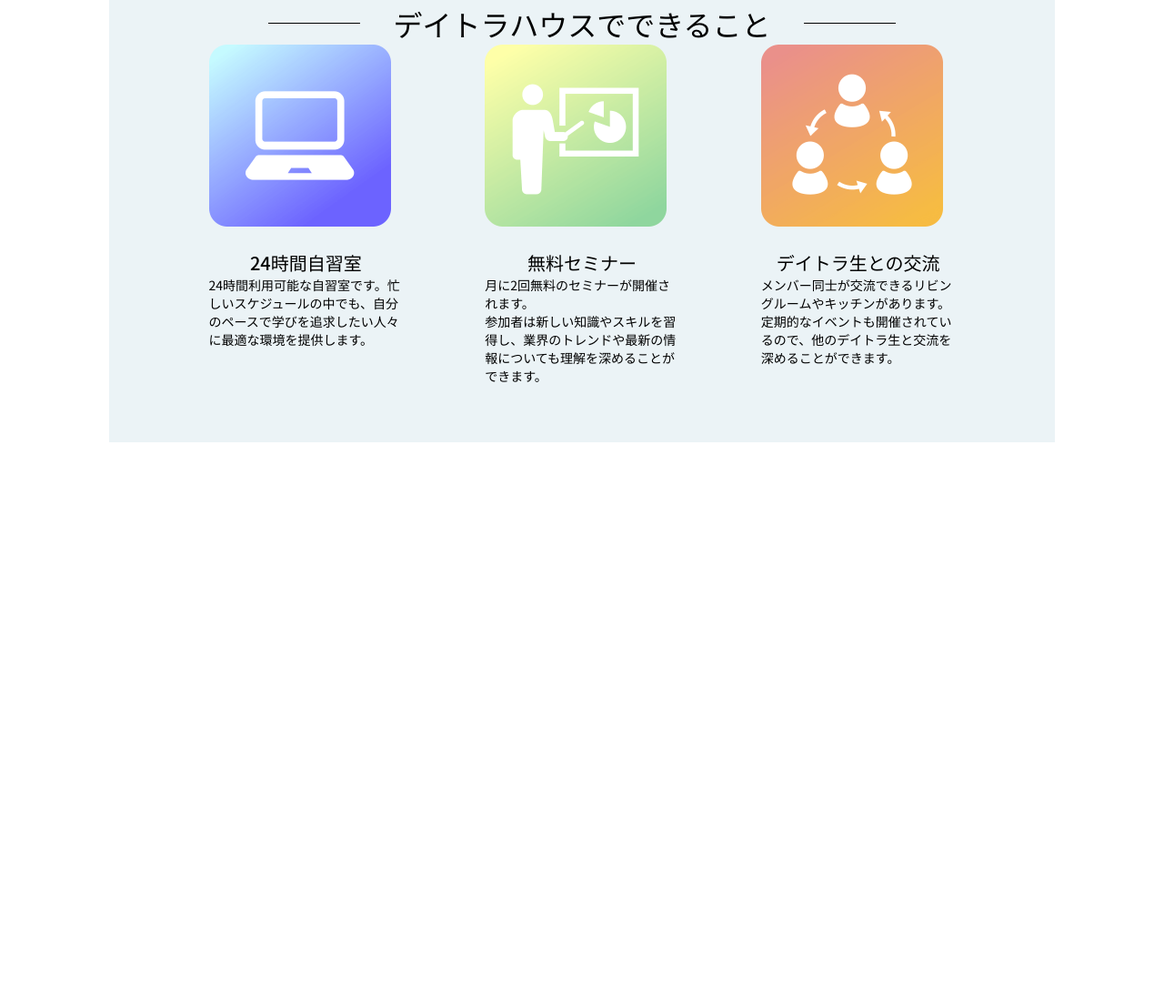
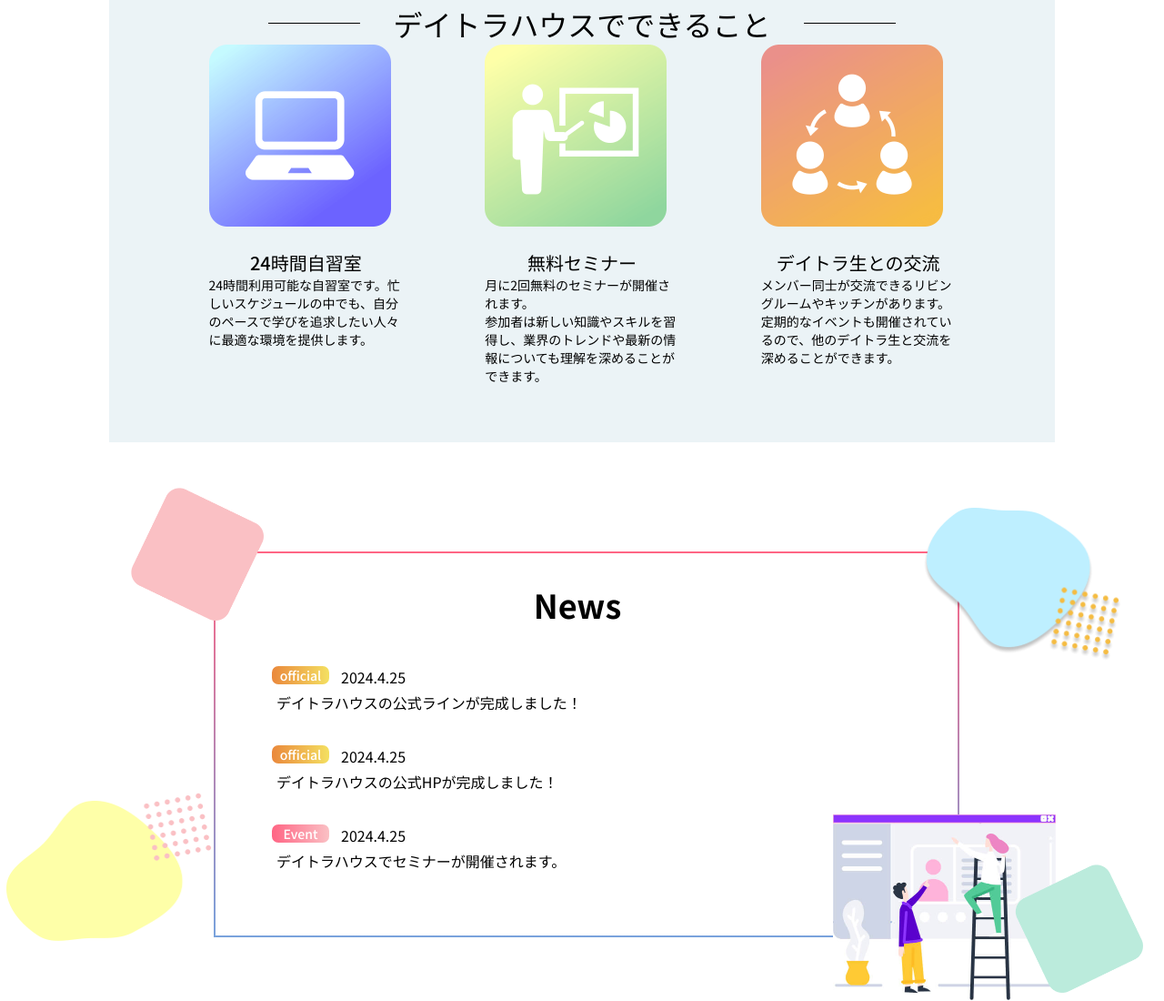
Before and after one commit to Atsusan/daytra_house_project, a website: page dev/src/index.html in a window 1280 px wide. Shown: the part 1312-2412 px from the top of the page at 91% size. Before the commit the page ends 1798 px from the top, so only its background shows below. Drawn offline with nearby package versions, Linux system fonts and the light colour scheme; files that its build step writes are made by us from their sources.

Commit message:
[update] newsセクション構築完了

```diff
--- a/dev/src/assets/sass/component/_c-secondHeading.scss
+++ b/dev/src/assets/sass/component/_c-secondHeading.scss
@@ -11,4 +11,13 @@
         font-size: 2.4rem;
         margin-left: 0;
     }
+
+    &--fzLargeSP {
+        @extend .c-secondHeading;
+
+        @include g.mq(sp) {
+            font-size: 3.2rem;
+            margin-left: -1.4rem;
+        }
+    }
 }
--- a/dev/src/assets/sass/global/_variables.scss
+++ b/dev/src/assets/sass/global/_variables.scss
@@ -14,7 +14,9 @@ $cGradient1: linear-gradient(90deg, #599AE0 0%, #B7E7DC 100%);
 $cGradient1-hover: linear-gradient(0deg, rgba(0, 0, 0, 0.20) 0%, rgba(0, 0, 0, 0.20) 100%), linear-gradient(90deg, #599AE0 0%, #B7E7DC 100%);
 $cGradient2: linear-gradient(93deg, #3EC4A5 5.67%, #52EDAD 94.33%);
 $cGradient2-hover: linear-gradient(0deg, rgba(0, 0, 0, 0.20) 0%, rgba(0, 0, 0, 0.20) 100%), linear-gradient(93deg, #3EC4A5 5.67%, #52EDAD 94.33%);
-
+$cGradient3: linear-gradient(to bottom, #FF6584,#79A2DC);
+$cGradient-tag1: linear-gradient(89deg, #EA883C 0.48%, #F4E061 99.52%);
+$cGradient-tag2: linear-gradient(89deg, #FF6584 0.48%, #FAC0C4 99.52%);
 
 // フォント
 $ff-base: "Noto Sans JP", "Meiryo", "Hiragino Kaku Gothic ProN", "Hiragino Sans", sans-serif; // 日本語標準
--- a/dev/src/assets/sass/layout/_index.scss
+++ b/dev/src/assets/sass/layout/_index.scss
@@ -1,2 +1,3 @@
 @use "l-inner";
 @use "l-header";
+@use "l-main";
--- /dev/null
+++ b/dev/src/assets/sass/layout/_l-main.scss
@@ -0,0 +1,5 @@
+@use '../global' as g;
+
+.l-main {
+    overflow: hidden;
+}
--- a/dev/src/assets/sass/project/_index.scss
+++ b/dev/src/assets/sass/project/_index.scss
@@ -2,3 +2,4 @@
 @use "drower";
 @use "mv";
 @use "about";
+@use "news";
--- /dev/null
+++ b/dev/src/assets/sass/project/_news.scss
@@ -0,0 +1,180 @@
+@use '../global' as g;
+
+.p-news {
+    padding-top: 12rem;
+    padding-bottom: 7rem;
+    @include g.mq(sp) {
+        padding-top: 9rem; // overflowの挙動の影響でmargin-topからpadding-topに変更
+        position: relative;
+        width: 100%;
+        padding-bottom: 22rem;
+    }
+
+    &__inner {
+        position: relative;
+    }
+
+    &__container {
+        max-width: 82rem;
+        margin: 0 auto;
+        border: 2px solid;
+        border-image: g.$cGradient3 1;
+        padding: 3rem 0 7rem;
+        transform: translateX(0.5rem);
+        @include g.mq(sp) {
+            transform: unset;
+            padding: 3.5rem 1.5rem 9rem 2.1rem;
+        }
+    }
+
+    &__headingBox {
+        //
+    }
+
+    &__list {
+        margin-top: 4.2rem;
+        display: flex;
+        flex-direction: column;
+        gap: 3.5rem;
+        margin-left: 6.2rem;
+        @include g.mq(sp) {
+            margin-left: 0;
+            margin-top: 3.2rem;
+        }
+    }
+
+    &__item {
+        max-width: 80%;
+        @include g.mq(sp) {
+            max-width: 100%;
+        }
+    }
+
+    &__itemLink {
+        display: block;
+        transition: opacity .3s;
+
+        &:hover {
+            @include g.mq(hover) {
+                opacity: .7;
+            }
+        }
+    }
+
+    &__tagBox {
+        display: flex;
+        gap: 1.3rem;
+        @include g.mq(sp) {
+            gap: 1.2rem;
+        }
+    }
+
+    &__tag {
+        font-size: 1.4rem;
+        font-weight: 500;
+        line-height: 1;
+        color: g.$cWhite;
+        border-radius: .7rem;
+        background: g.$cGradient-tag1;
+        display: flex;
+        justify-content: center;
+        align-items: center;
+        max-width: 6.3rem;
+        width: 100%;
+        max-height: 2rem;
+
+        &--orange {
+            @extend .p-news__tag;
+
+            background: g.$cGradient-tag2;
+        }
+    }
+
+    &__date {
+        font-size: 1.6rem;
+        font-weight: 400;
+        line-height: normal;
+        color: g.$text-color;
+    }
+
+    &__text {
+        margin-top: 0.9rem;
+        font-size: 1.6rem;
+        font-weight: 400;
+        line-height: normal;
+        color: g.$text-color;
+        margin-top: 0.4rem;
+        margin-left: 0.5rem;
+        @include g.mq(sp) {
+            font-size: 1.4rem;
+            margin-left: 0;
+            margin-top: 0.5rem;
+        }
+    }
+
+    &__imgBox {
+        position: absolute;
+        bottom: -7.1rem;
+        right: -10.8rem;
+        max-width: 24.5rem;
+        width: 100%;
+        @include g.mq(sp) {
+            bottom: -15.9rem;
+            right: unset;
+            left: 50%;
+            transform: translateX(-50%);
+        }
+    }
+
+    &__img {
+        //
+    }
+
+    &__bgImgTopLeft {
+        position: absolute;
+        top: -7rem;
+        left: 14.4rem;
+        max-width: 14.6rem;
+        @include g.mq(sp) {
+            top: 0;
+            left: 0;
+            max-width: 10rem;
+        }
+    }
+
+    &__bgImgTopRight {
+        position: absolute;
+        top: -4.8rem;
+        right: 4.1rem;
+        max-width: 22.4rem;
+        @include g.mq(sp) {
+            top: unset;
+            bottom: -21.6rem;
+            right: -0.6rem;
+            max-width: 14.4rem;
+            z-index: -1;
+        }
+    }
+
+    &__bgImgBottomLeft {
+        position: absolute;
+        bottom: -0.4rem;
+        left: 0.7rem;
+        max-width: 23rem;
+    }
+
+    &__bgImgBottomRight {
+        position: absolute;
+        bottom: -6.1rem;
+        right: 2.3rem;
+        max-width: 14.1rem;
+    }
+
+    &__bgImgTopLeftSP {
+        position: absolute;
+        top: -4.8rem;
+        left: -1rem;
+        z-index: -1;
+        max-width: 9.4rem;
+    }
+}
--- a/dev/src/index.html
+++ b/dev/src/index.html
@@ -138,7 +138,7 @@
     <!-- ▲ p-header -->
 
     <!-- ▼ main -->
-    <main class="top">
+    <main class="top l-main">
         <!-- ▼ p-mv -->
         <section class="p-mv">
             <div class="l-inner p-mv__inner">
@@ -200,7 +200,7 @@
         <!-- ▲ p-mv -->
 
         <!-- ▼ p-about -->
-        <section class="l-section p-about">
+        <section id="about" class="l-section p-about">
             <div class="l-inner p-about__inner">
                 <div class="p-about__sectionBox">
                     <h2 class="c-secondHeading">デイトラハウスって？</h2>
@@ -223,7 +223,8 @@
                             デイトラハウスでは、学びと成長の旅を共に歩む仲間として、皆さんの新たな一歩を応援し、未来への希望を共に育んでいきます。
                         </p>
                     </div>
-                    <img src="./assets/images/about-bg1.png" alt="" class="p-about__colBgImg u-dispNone--PU" width="388" height="308">
+                    <img src="./assets/images/about-bg1.png" alt="" class="p-about__colBgImg u-dispNone--PU" width="388"
+                        height="308">
                 </div>
                 <div class="p-about__listArea">
                     <h3 class="p-about__listHeading">デイトラハウスでできること</h3>
@@ -267,13 +268,74 @@
                             </div>
                         </li>
                     </ul>
-                    <img src="./assets/images/about-bg2.png" alt="" class="p-about__listBgImg u-dispNone--PU" width="318" height="308">
+                    <img src="./assets/images/about-bg2.png" alt="" class="p-about__listBgImg u-dispNone--PU"
+                        width="318" height="308">
                 </div>
             </div>
         </section>
-
         <!-- ▲ p-about -->
 
+        <!-- ▼ p-news -->
+        <section id="news" class="p-news">
+            <div class="l-inner p-news__inner">
+                <div class="p-news__container">
+                    <div class="p-news__headingBox">
+                        <!-- ▼ c-secondHeading -->
+                        <h2 class="c-secondHeading--fzLargeSP">News</h2>
+                        <!-- ▲ c-secondHeading -->
+                    </div>
+                    <ul class="p-news__list">
+                        <li class="p-news__item">
+                            <a href="#" class="p-news__itemLink">
+                                <div class="p-news__tagBox">
+                                    <soan class="p-news__tag">official</soan>
+                                    <p class="p-news__date">
+                                        <time datetime="2024-04-25T16:42:15+09:00">2024.4.25</time>
+                                    </p>
+                                </div>
+                                <p class="p-news__text">デイトラハウスの公式ラインが完成しました！</p>
+                            </a>
+                        </li>
+                        <li class="p-news__item">
+                            <a href="#" class="p-news__itemLink">
+                                <div class="p-news__tagBox">
+                                    <soan class="p-news__tag">official</soan>
+                                    <p class="p-news__date">
+                                        <time datetime="2024-04-25T16:42:15+09:00">2024.4.25</time>
+                                    </p>
+                                </div>
+                                <p class="p-news__text">デイトラハウスの公式HPが完成しました！</p>
+                            </a>
+                        </li>
+                        <li class="p-news__item">
+                            <a href="#" class="p-news__itemLink">
+                                <div class="p-news__tagBox">
+                                    <soan class="p-news__tag--orange">Event</soan>
+                                    <p class="p-news__date">
+                                        <time datetime="2024-04-25T16:42:15+09:00">2024.4.25</time>
+                                    </p>
+                                </div>
+                                <p class="p-news__text">デイトラハウスでセミナーが開催されます。</p>
+                            </a>
+                        </li>
+                    </ul>
+                    <div class="p-news__imgBox">
+                        <picture>
+                            <source media="(min-width: 768px)" srcset="./assets/images/news-item.jpg" width="490" height="407">
+                            <img src="./assets/images/news-item-sp.png" alt="" class="p-news__img">
+                        </picture>
+                    </div>
+                </div>
+                <!-- ▼ background images -->
+                <img src="./assets/images/news-bg-item1.png" alt="" class="p-news__bgImgTopLeft u-dispNone--PU" width="289" height="289">
+                <img src="./assets/images/news-bg-item2.png" alt="" class="p-news__bgImgTopRight" width="449" height="344">
+                <img src="./assets/images/news-bg-item3.png" alt="" class="p-news__bgImgBottomLeft u-dispNone--PU" width="461" height="328">
+                <img src="./assets/images/news-bg-item4.png" alt="" class="p-news__bgImgBottomRight u-dispNone--PU" width="274" height="273">
+                <img src="./assets/images/news-bg-item-sp.png" alt="" class="p-news__bgImgTopLeftSP u-dispNone--PO" width="185" height="185">
+                <!-- ▲ background images -->
+            </div>
+        </section>
+        <!-- ▲ p-news -->
     </main>
     <!-- ▲ main -->
 
```
Also changed, not shown: dev/src/assets/js/script.js (+29 -1 lines), dev/src/compornent.html (+5 -0 lines), dev/src/assets/images/news-bg-item-sp.png (added), dev/src/assets/images/news-item-sp.png (added).
